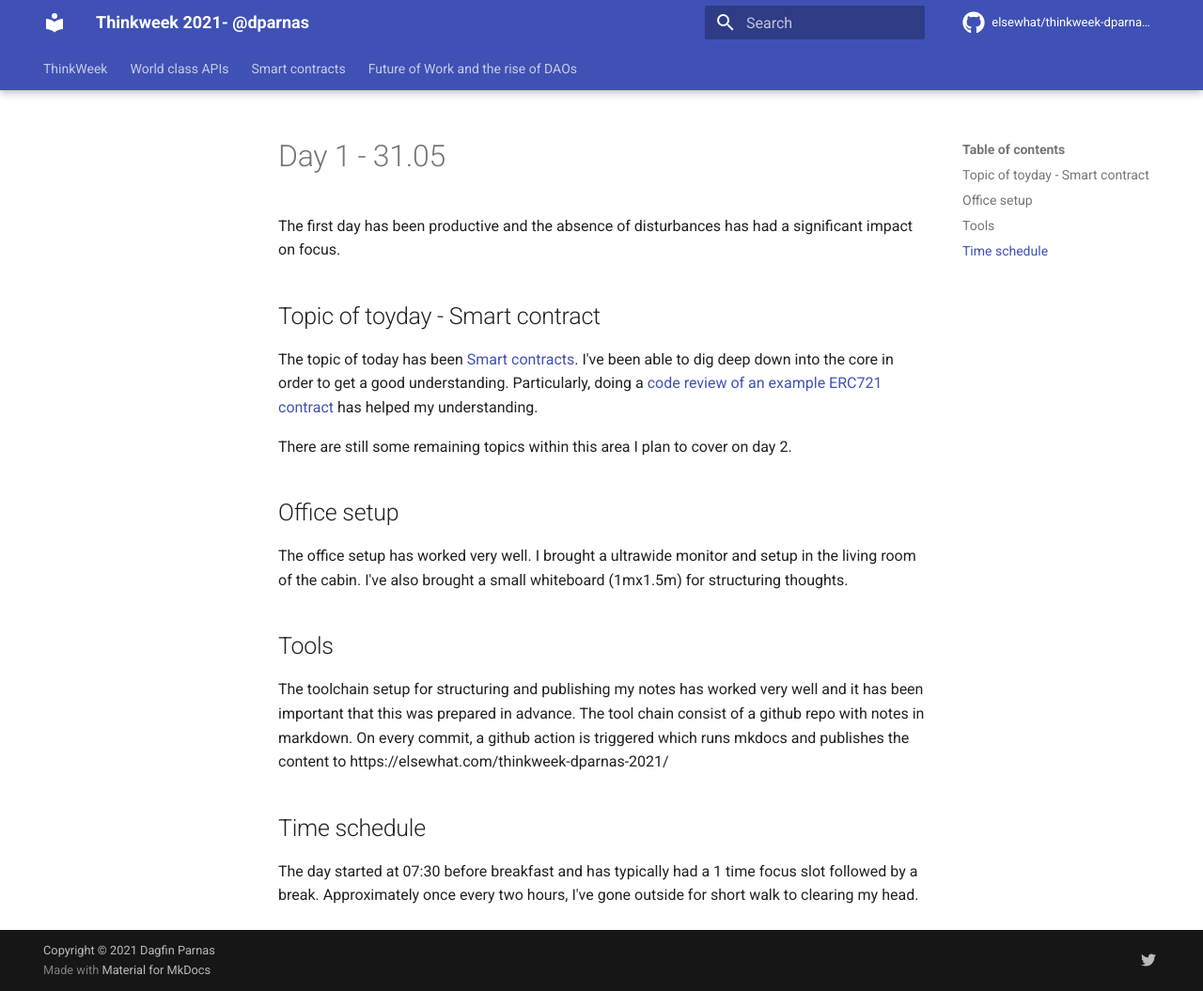
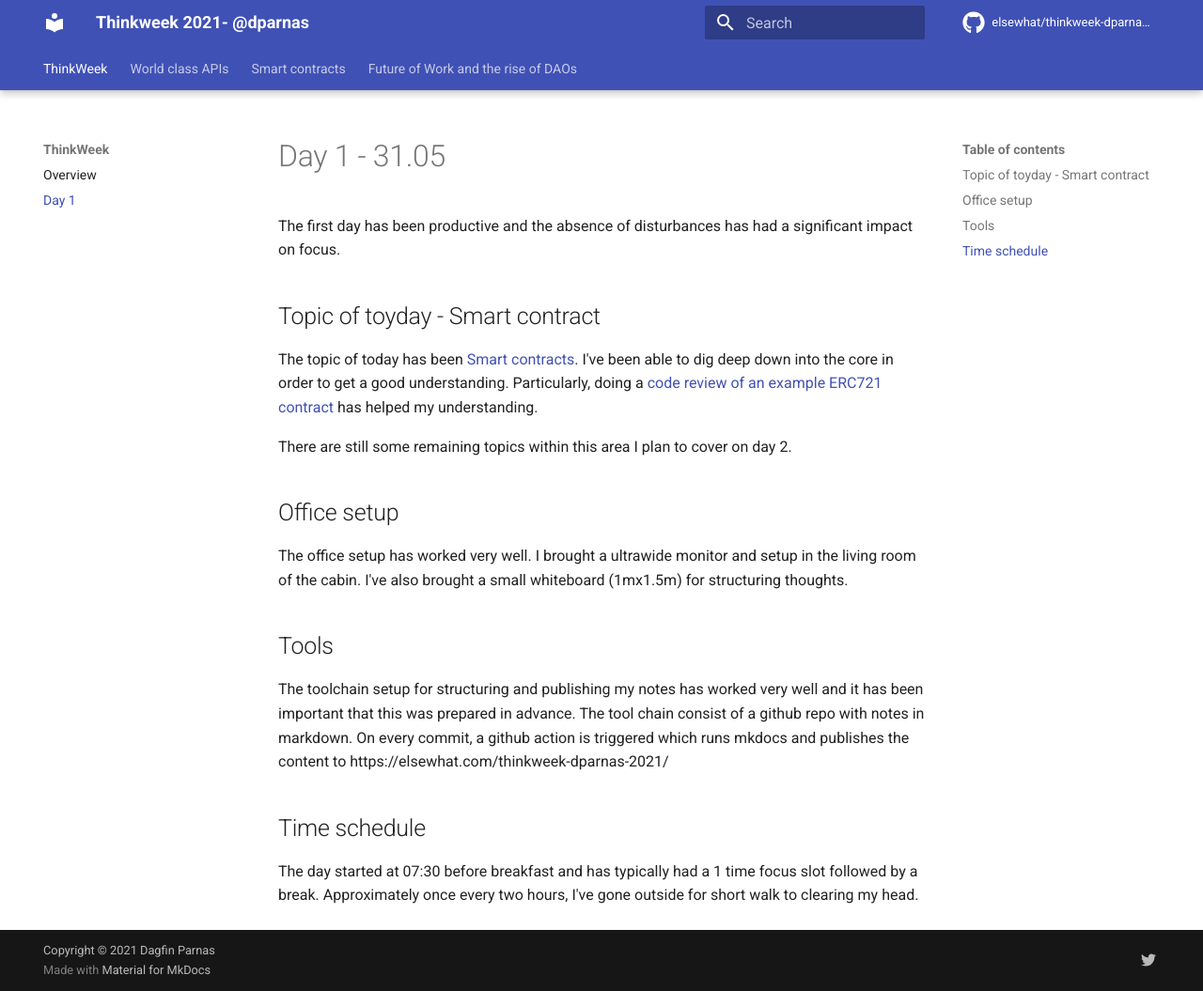
Before and after one commit to elsewhat/thinkweek-dparnas-2021, an MkDocs documentation site: the page built from docs/day1.md, in a window 1280 px wide and 1055 px high. Shown: the whole window at 94% size. Built offline with MkDocs 1.6.1 and Material for MkDocs 9.7.7, drawn with Linux system fonts in a browser that asks for light colours; comment, search, counter and statistics services are not loaded; some of the changed lines change nothing that is shown.

Commit message:
Update mkdocs.yml

```diff
--- a/mkdocs.yml
+++ b/mkdocs.yml
@@ -31,8 +31,8 @@ extra:
 
 nav:
   - ThinkWeek:
-    - Overview                          README.md
-    - Day 1                              day1.md
+    - Overview:                          README.md
+    - Day 1:                              day1.md
   - World class APIs:                    world-class-apis/README.md
   - Smart contracts:
     - Overview:                          smart-contracts/README.md
```
